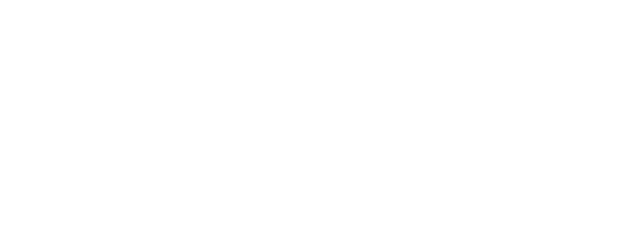
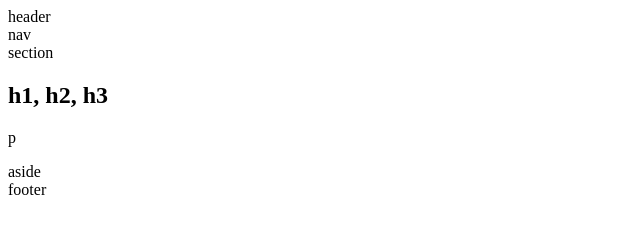
Before and after one commit to gljacobs/HW-Wireframe, a plain HTML site: page index.html in a window 1280 px wide. Shown: the whole page, without its empty margins (0-640 px from the left). Drawn offline with Linux system fonts and the light colour scheme.

Commit message:
add html content structure

```diff
--- a/index.html
+++ b/index.html
@@ -7,6 +7,14 @@
     <title>Document</title>
 </head>
 <body>
-
+    <header>header</header>
+    <nav>nav</nav>
+    <section>
+        section
+        <h1>h1, h2, h3</h1>
+        <p>p</p>
+    </section>
+    <aside>aside</aside>
+    <footer>footer</footer>
 </body>
 </html>
```
Also changed, not shown: 1 other file.
